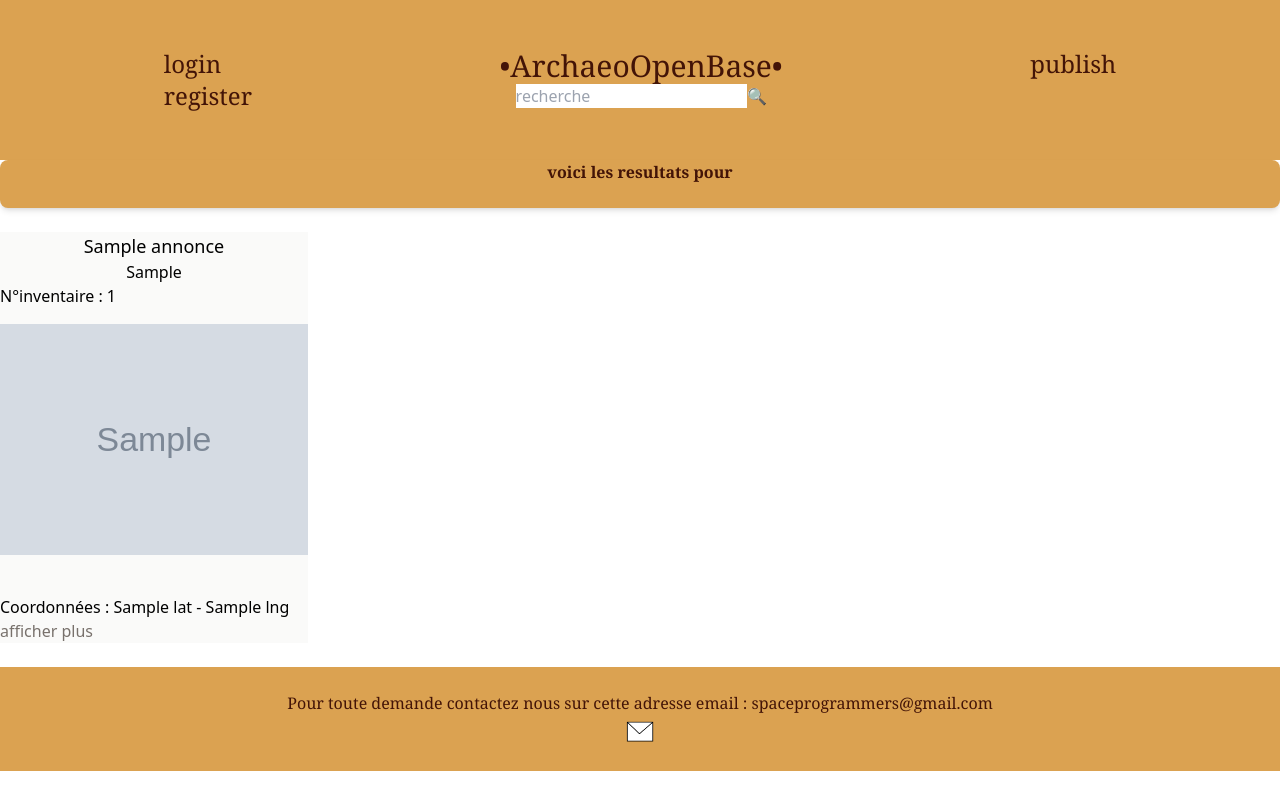
After one commit to la-programmeuse/ArchaeoOpenBase, a Flask app: page /search in a window 1280 px wide. The commit adds this page. Run offline with Flask 3, Linux system fonts and the light colour scheme; grey boxes marked "Sample" are stand-in pictures; a database or web service that is not in the repository returns one stand-in record (values such as "Sample title"); some libraries are stand-ins or nearby versions.

Commit message:
barre de recherche

```diff
--- a/main.py
+++ b/main.py
@@ -29,9 +29,26 @@ def index():
                         annonce[key] = None
         return render_template("front/index.html", annonce=annonce_data)
 
+@app.route("/search", methods = ['GET'])
+def search():
+
+    print(db["annonces"].find_one())
+    query = request.args.get('q', '').strip()
+
+    if query == '':
+        result = list(db["annonces"].find({}))
+    else :
+        result =   list(db["annonces"].find({
+            "$or" : [
+                {"titre_annonces" : {"$regex" : query, "$options" : "i"} },
+                {"phrase_annonces" : {"$regex" : query, "$options" : "i"} }
+            ]
+        }))
+    return render_template("front/search_result.html", annonces=result, query=query)
+
 @app.route("/viewpost")
 def viewpost():
-    posts_data=list(db['annonce'].find({}))
+    posts_data=list(db['annonces'].find({}))
     return render_template("viewpost.html", posts = posts_data)
 
 @app.route('/connect', methods=['GET', 'POST'])
@@ -149,7 +166,7 @@ def publish():
 
 @app.route('/admin')
 def admin():
-    annonce_data = list(db['annonce'].find({}))
+    annonce_data = list(db['annonces'].find({}))
     user_data = list(db['user'].find({}))
     if 'user' in session and session['role'] == 'admin' :
         return render_template('back/back_accueil.html', annonce = annonce_data, user = user_data)
@@ -167,7 +184,7 @@ def update_role(user_id):
 
 @app.route('/admin/delete_user/<user_id>')
 def delete_user(user_id):
-    if 'util' in session and session['role'] == 'admin':
+    if 'user' in session and session['role'] == 'admin':
         db['user'].delete_one({"_id" : ObjectId(user_id)})
     return redirect(url_for('admin'))
 
--- a/templates/front/base.html
+++ b/templates/front/base.html
@@ -28,6 +28,10 @@
       </ul>
       <ul>
         <li><a href="/" class="text-3xl font-serif text-orange-950">•ArchaeoOpenBase•</a></li>
+        <form action = "/search" method = "get" class = "flex justify-center">
+          <input type = "text" name = "q" placeholder = "recherche" class="">
+          <button type = "submit" class = "">🔍</button>
+      </form>
       </ul>
       <ul>
         <li><a href="/publish" class="active font-serif text-orange-950 text-2xl">publish</a></li>
--- /dev/null
+++ b/templates/front/search_result.html
@@ -0,0 +1,38 @@
+{% extends 'front/base.html' %}
+
+{% block content %}
+
+        <div class="text-center bg-color1 rounded-lg shadow-md text-orange-950 font-serif font-semibold">
+            <p> voici les resultats pour {{query}} </p>
+            <br>
+        </div>
+
+        <br>
+
+        <section class="grid grid-cols-4 gap-4 flex justify-around">
+            {% for annonce in annonces %}
+                <article class="bg-stone-50 ">
+                    <h3 class="text-lg text-center">{{ annonce['titre_annonces'] }}</h3>
+                    <p class="text-center line-clamp-2">{{ annonce['phrase_annonces'] }}</p>
+                    <p>N°inventaire : {{ annonce["n_inventaire"] }}</p>
+                    {% if annonce.image %}
+                        <img src="{{ url_for('static', filename='uploads/' + annonce.image) }}"
+                         class="mx-auto my-4">
+                    {% endif %}
+                    <br>
+
+                    <!-- Carte Google Maps -->
+                    {% if annonce.lat and annonce.lng %}
+                        <p>Coordonnées : {{ annonce.lat }} - {{ annonce.lng }}</p>
+                    {% endif %}
+                    <a class="text-stone-500" href="{{ url_for('viewpost', id=annonce['_id']) }}">afficher plus</a>
+                </article>
+            {% endfor %}
+
+            {% if annonces|length == 0 %}
+                <p> je ne trouve pas d'article correspondant à vos besoin </p>
+            {% endif %}
+        </section>
+        <br>
+    </main>
+{% endblock %}
```
